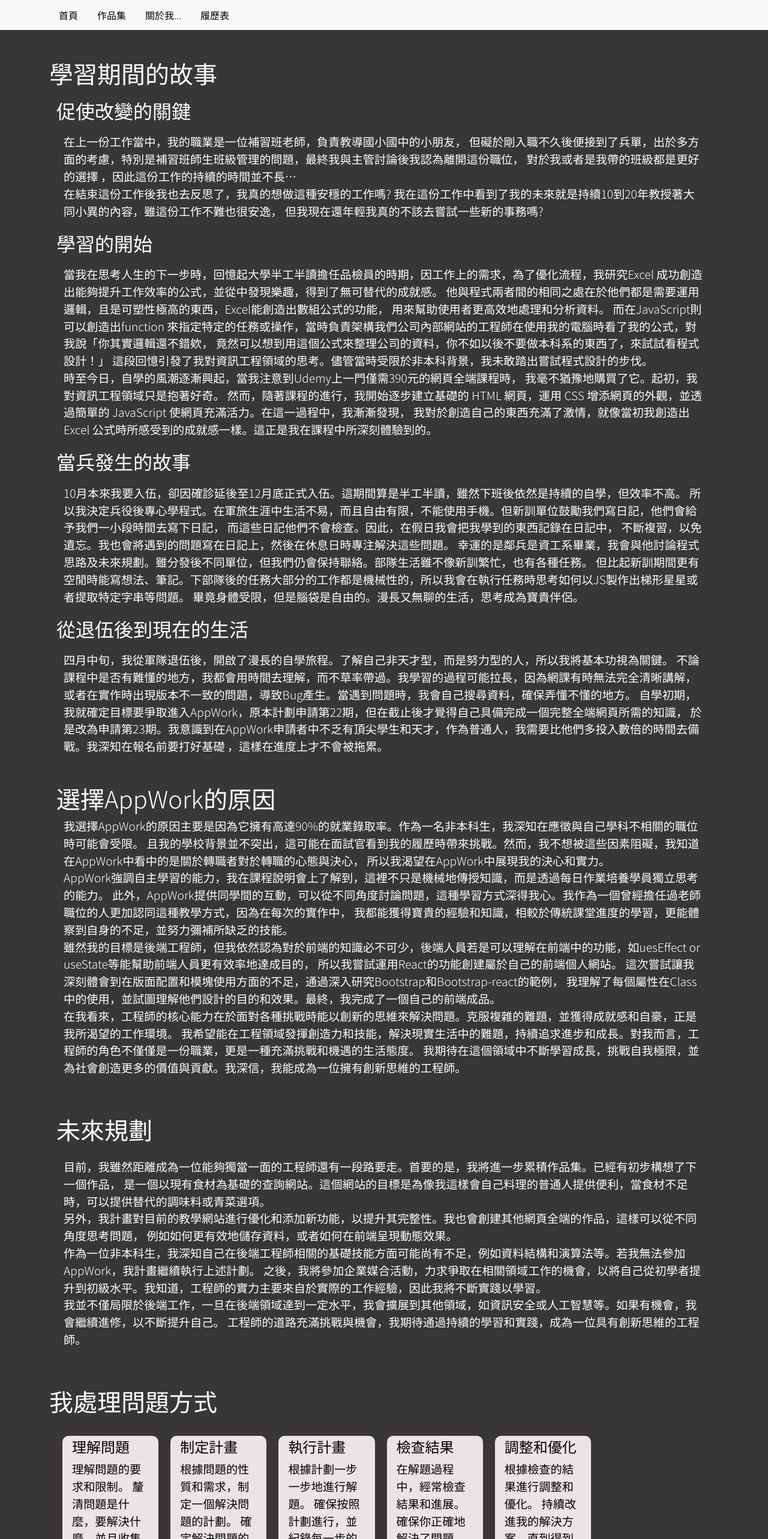
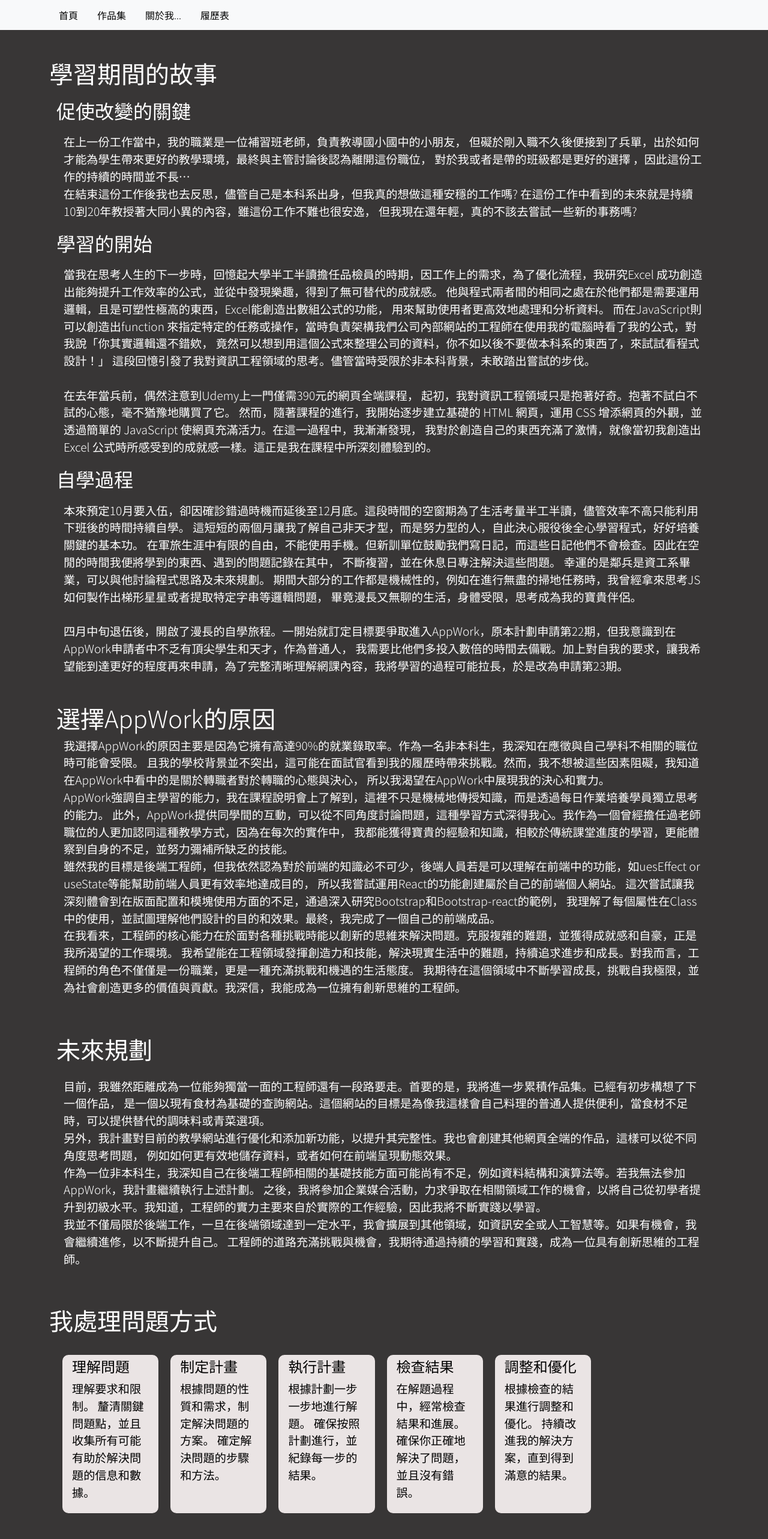
Before and after one commit to YenLin01/Profile, a React (Create React App) app: page /aboutMe in a window 1280 px wide. Shown: the top 2566 px of the page at 60% size. Built offline with nearby package versions, Linux system fonts and the light colour scheme.

Commit message:
content update

```diff
--- a/src/components/AboutMe.js
+++ b/src/components/AboutMe.js
@@ -14,19 +14,16 @@ const ResumeComponent = () => {
           <h2 data-aos="zoom-in" className="storyTitle">
             促使改變的關鍵
           </h2>
-
           <p data-aos="fade-right" className="container-lg">
             {" "}
             在上一份工作當中，我的職業是一位補習班老師，負責教導國小國中的小朋友，
-            但礙於剛入職不久後便接到了兵單，出於多方面的考慮，特別是補習班師生班級管理的問題，最終我與主管討論後我認為離開這份職位，
-            對於我或者是我帶的班級都是更好的選擇
-            ，因此這份工作的持續的時間並不長⋯
+            但礙於剛入職不久後便接到了兵單，出於如何才能為學生帶來更好的教學環境，最終與主管討論後認為離開這份職位，
+            對於我或者是帶的班級都是更好的選擇 ，因此這份工作的持續的時間並不長⋯
             <br />
-            在結束這份工作後我也去反思了，我真的想做這種安穩的工作嗎?
-            我在這份工作中看到了我的未來就是持續10到20年教授著大同小異的內容，雖這份工作不難也很安逸，
-            但我現在還年輕我真的不該去嘗試一些新的事務嗎?
+            在結束這份工作後我也去反思，儘管自己是本科系出身，但我真的想做這種安穩的工作嗎?
+            在這份工作中看到的未來就是持續10到20年教授著大同小異的內容，雖這份工作不難也很安逸，
+            但我現在還年輕，真的不該去嘗試一些新的事務嗎?
           </p>
-
           <h2 data-aos="zoom-in" className="storyTitle">
             學習的開始
           </h2>
@@ -38,10 +35,11 @@ const ResumeComponent = () => {
             而在JavaScript則可以創造出function
             來指定特定的任務或操作，當時負責架構我們公司內部網站的工程師在使用我的電腦時看了我的公式，對我說「你其實邏輯還不錯欸，
             竟然可以想到用這個公式來整理公司的資料，你不如以後不要做本科系的東西了，來試試看程式設計！」
-            這段回憶引發了我對資訊工程領域的思考。儘管當時受限於非本科背景，我未敢踏出嘗試程式設計的步伐。
+            這段回憶引發了我對資訊工程領域的思考。儘管當時受限於非本科背景，未敢踏出嘗試的步伐。
             <br />
-            時至今日，自學的風潮逐漸興起，當我注意到Udemy上一門僅需390元的網頁全端課程時，
-            我毫不猶豫地購買了它。起初，我對資訊工程領域只是抱著好奇。
+            <br />
+            在去年當兵前，偶然注意到Udemy上一門僅需390元的網頁全端課程，
+            起初，我對資訊工程領域只是抱著好奇。抱著不試白不試的心態，毫不猶豫地購買了它。
             然而，隨著課程的進行，我開始逐步建立基礎的 HTML 網頁，運用 CSS
             增添網頁的外觀，並透過簡單的 JavaScript
             使網頁充滿活力。在這一過程中，我漸漸發現，
@@ -50,27 +48,20 @@ const ResumeComponent = () => {
             <br />
           </p>
           <h2 data-aos="zoom-in" className="storyTitle">
-            當兵發生的故事
+            自學過程
           </h2>
           <p data-aos="fade-right" className="container-lg">
-            10月本來我要入伍，卻因確診延後至12月底正式入伍。這期間算是半工半讀，雖然下班後依然是持續的自學，但效率不高。
-            所以我決定兵役後專心學程式。在軍旅生涯中生活不易，而且自由有限，不能使用手機。但新訓單位鼓勵我們寫日記，他們會給予我們一小段時間去寫下日記，
-            而這些日記他們不會檢查。因此，在假日我會把我學到的東西記錄在日記中，
-            不斷複習，以免遺忘。我也會將遇到的問題寫在日記上，然後在休息日時專注解決這些問題。
-            幸運的是鄰兵是資工系畢業，我會與他討論程式思路及未來規劃。雖分發後不同單位，但我們仍會保持聯絡。部隊生活雖不像新訓繁忙，也有各種任務。
-            但比起新訓期間更有空閒時能寫想法、筆記。下部隊後的任務大部分的工作都是機械性的，所以我會在執行任務時思考如何以JS製作出梯形星星或者提取特定字串等問題。
-            畢竟身體受限，但是腦袋是自由的。漫長又無聊的生活，思考成為寶貴伴侶。
-          </p>
-          <h2 data-aos="zoom-in" className="storyTitle">
-            從退伍後到現在的生活
-          </h2>
-          <p data-aos="fade-right" className="container-lg">
-            四月中旬，我從軍隊退伍後，開啟了漫長的自學旅程。了解自己非天才型，而是努力型的人，所以我將基本功視為關鍵。
-            不論課程中是否有難懂的地方，我都會用時間去理解，而不草率帶過。我學習的過程可能拉長，因為網課有時無法完全清晰講解，
-            或者在實作時出現版本不一致的問題，導致Bug產生。當遇到問題時，我會自己搜尋資料，確保弄懂不懂的地方。
-            自學初期，我就確定目標要爭取進入AppWork，原本計劃申請第22期，但在截止後才覺得自己具備完成一個完整全端網頁所需的知識，
-            於是改為申請第23期。我意識到在AppWork申請者中不乏有頂尖學生和天才，作為普通人，我需要比他們多投入數倍的時間去備戰。我深知在報名前要打好基礎
-            ，這樣在進度上才不會被拖累。
+            本來預定10月要入伍，卻因確診錯過時機而延後至12月底。這段時間的空窗期為了生活考量半工半讀，儘管效率不高只能利用下班後的時間持續自學。
+            這短短的兩個月讓我了解自己非天才型，而是努力型的人，自此決心服役後全心學習程式，好好培養關鍵的基本功。
+            在軍旅生涯中有限的自由，不能使用手機。但新訓單位鼓勵我們寫日記，而這些日記他們不會檢查。因此在空閒的時間我便將學到的東西、遇到的問題記錄在其中，
+            不斷複習，並在休息日專注解決這些問題。
+            幸運的是鄰兵是資工系畢業，可以與他討論程式思路及未來規劃。
+            期間大部分的工作都是機械性的，例如在進行無盡的掃地任務時，我曾經拿來思考JS如何製作出梯形星星或者提取特定字串等邏輯問題，
+            畢竟漫長又無聊的生活，身體受限，思考成為我的寶貴伴侶。
+            <br />
+            <br />
+            四月中旬退伍後，開啟了漫長的自學旅程。一開始就訂定目標要爭取進入AppWork，原本計劃申請第22期，但我意識到在AppWork申請者中不乏有頂尖學生和天才，作為普通人，
+            我需要比他們多投入數倍的時間去備戰。加上對自我的要求，讓我希望能到達更好的程度再來申請，為了完整清晰理解網課內容，我將學習的過程可能拉長，於是改為申請第23期。
           </p>
         </div>
         <div className="container-lg" style={{ paddingTop: "2rem" }}>
@@ -128,15 +119,15 @@ const ResumeComponent = () => {
             <div data-aos="zoom-out">
               <h4>理解問題</h4>
               <p className="inText">
-                理解問題的要求和限制。
-                釐清問題是什麼，要解決什麼，並且收集所有可能有助於解決問題的信息和數據
+                理解要求和限制。
+                釐清關鍵問題點，並且收集所有可能有助於解決問題的信息和數據。
               </p>
             </div>
             <div data-aos="zoom-out">
               <h4>制定計畫</h4>
               <p className="inText">
-                根據問題的性質和需求，制定一個解決問題的計劃。
-                確定解決問題的步驟和方法，
+                根據問題的性質和需求，制定解決問題的方案。
+                確定解決問題的步驟和方法。
               </p>
             </div>
             <div data-aos="zoom-out">
@@ -170,22 +161,23 @@ const ResumeComponent = () => {
         </h1>
         <div data-aos="fade-right" className="container-lg">
           <p className="container-lg">
-            在自主學習的過程中，我發現其中最具挑戰的情況通常涉及解決廣泛且複雜的問題。這樣的問題常常需要耗費大量時間來尋找解決方法。
+            在自主學習的過程，我發現最具挑戰的情況通常涉及解決廣泛且複雜的問題。這樣的問題常常需要耗費大量時間來尋找解決方法。
             例如，我在建立這份履歷時遇到的問題。最初，我計劃使用Heroku建立靜態網站，但由於Heroku停止了免費服務，我需要尋找其他的託管服務。
             我嘗試使用GitHub
             Pages，但也遇到了新的問題。儘管我多次嘗試使用gh-pages來建立，GitHub
             Pages仍無法正常顯示我的內容，並且沒有顯示任何錯誤訊息。
+            <br />
             <br />
             在面對這個問題時，我根據可能的解決方案和參考網上的討論做了多次調整和嘗試，但問題未能解決。最終，我採取了重新建立一個新的React
             App的方法，
             並將原有的內容逐步複製到新的App中。我從中找到了問題所在，原來是在使用BrowserRouter放置Routes時出現了問題，而GitHub
             Pages並不支援單頁應用（SPA）的路由設定。
             <br />
-            雖然這次經驗對我來說是一個全新的挑戰，但最終我選擇使用Render來托管我的履歷和作品，
-            這在當時被證實是可行的。從這次經歷中，我學會了在面對困難時轉變思維，尋找替代方案。
             <br />
+            這次經驗對我來說是一個全新的挑戰，但受限於託管網站的限制，最終我選擇使用Render來托管我的履歷和作品，
+            並證實是可行的。從這次經歷中，我學會了在面對困難時靈活轉變思維，尋找替代方案。
             若當時能有人一起討論這個問題，或許能更早地找到解決方案，節省了大量的時間和精力。
-            這也讓我深刻認識到合作和共享想法的重要性。
+            也讓我深刻認識到合作和共享想法的重要性。
           </p>
         </div>
       </div>
@@ -206,7 +198,7 @@ const ResumeComponent = () => {
         <div data-aos="fade-right" className="container-lg">
           <h2>持續學習</h2>
           <p className="container-lg">
-            人生中的每次體驗和學習都是有價值的，即使當下可能看不到它們的用處，但它們會在未來派上用場。每一個時刻和學到的知識都豐富了我們的內在世界，並在日後的生活中發揮影響。
+            人生中的每次體驗和學習都是有價值的，即使當下可能看不到實際幫助，但仍有可能在未來派上用場。每一個時刻和學到的知識都豐富了我們的內在世界，並在日後的生活中發揮影響。
             來自應用外語系的我在學習各種模組的文件時較得心應手，且對於探索最新功能也能迅速掌握。
           </p>
         </div>
@@ -214,7 +206,7 @@ const ResumeComponent = () => {
           <h2>創新思維</h2>
           <p className="container-lg">
             在生活中保持開放心態，不斷尋找新方法解決問題，追求個人成長，面對挑戰時勇於嘗試新思維和方法。就像烹飪，同一食材不同調味和方式可得不同結果。
-            在程式中，答案常來自不斷碰壁，我樂於嘗試新方法，不僵化地認為某特定寫法為唯一正確解。
+            在程式中，答案常來自不斷碰壁，但我充滿耐心，且樂於嘗試新方法，不僵化地認為某特定寫法為唯一正確解。
           </p>
         </div>
       </div>
@@ -224,11 +216,9 @@ const ResumeComponent = () => {
         </h1>
         <div data-aos="fade-right" className="container-lg">
           <p>
-            非常感謝您閱讀完我的網站，我要衷心感謝您的耐心。我了解自己容易感到緊張，這在面試當天可能會表現得更加明顯（如果有機會進行面試的話）。
+            非常感謝您閱讀完我的網站，我衷心感謝您的耐心。我了解自己容易感到緊張，這在面試當天可能會表現得更加明顯（如果有機會進行面試的話）。
             因此，我希望透過這個網站，盡量將我想傳達的內容和我心路的歷程呈現出來。
-            整個網站的字數總共超過了4000多字，希望能盡量的表達我對於這段旅程的誠意與決心。再次由衷地感謝您的閱讀與關注！
-            <br />
-            <br />
+            表達我對於這段旅程的誠意與決心。再次由衷地感謝您的閱讀與關注！
             <br />
             <br />
             "我夢想要成為一位工程師，且正走在成為一位工程師的路上。"
```
